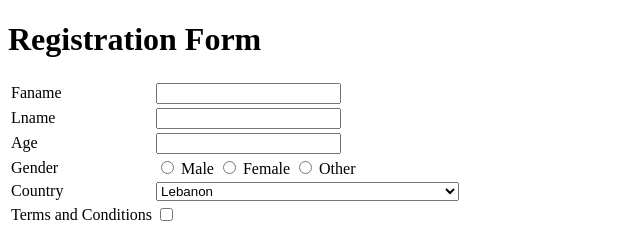
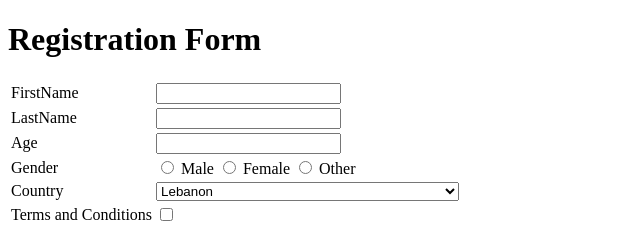
Before and after one commit to sivachandra1/Tutorials, a plain HTML site: page Register.html in a window 1280 px wide. Shown: the top 225 px of the page, 0-640 px from the left. Drawn offline with Linux system fonts and the light colour scheme.

Commit message:
fhfhghfghdf

```diff
--- a/Register.html
+++ b/Register.html
@@ -9,13 +9,13 @@
 <h1> Registration Form</h1>
 <table>
 <tr>
-<td class="label_control">Faname</td>
+<td class="label_control">FirstName </td>
 <td>
 <input type="tct" id="txtFirstName">
 </td>
 </tr>
 <tr>
-<td class="label_control">Lname</td>
+<td class="label_control">LastName</td>
 <td>
 <input type="txt" id="txtLastName">
 </td>
```
